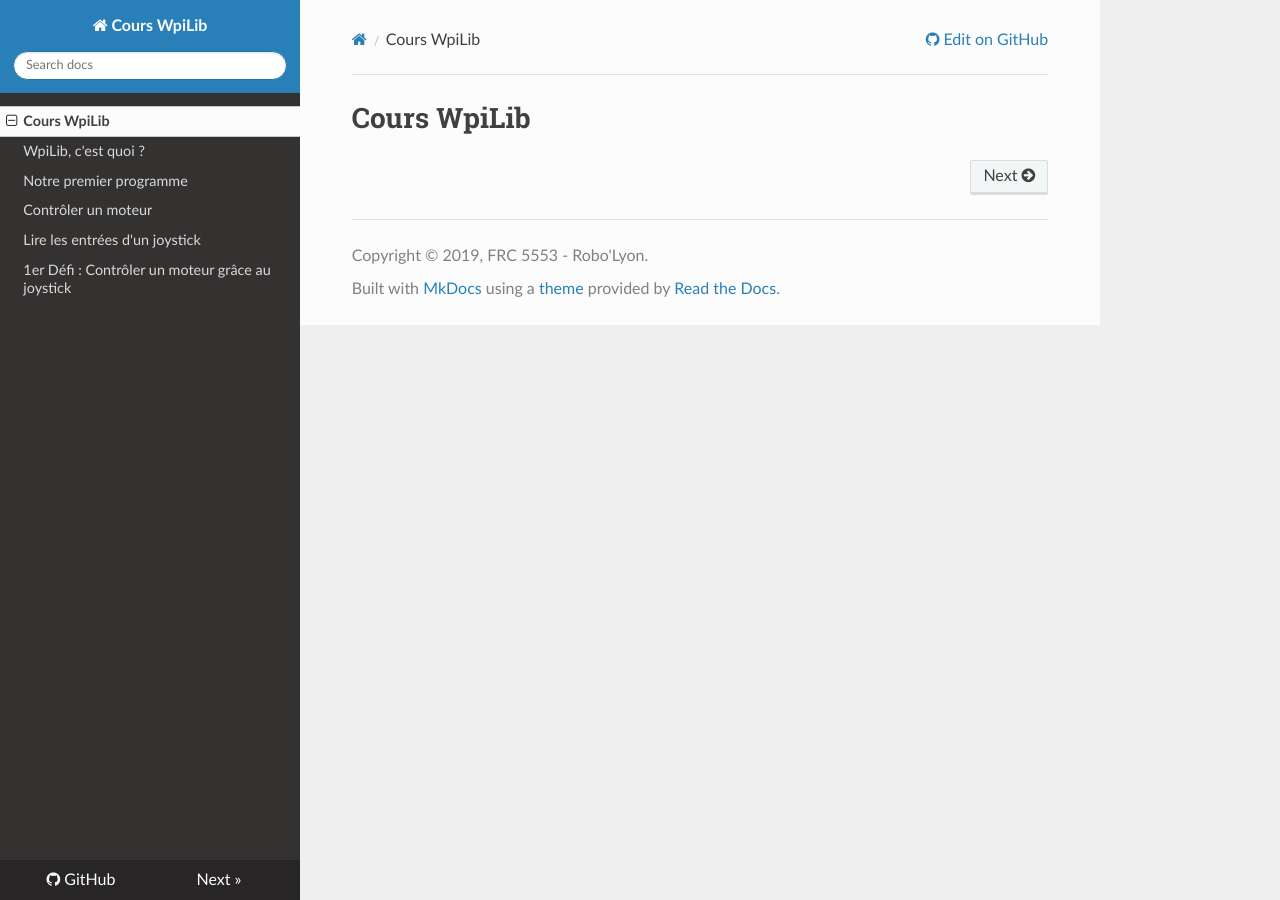
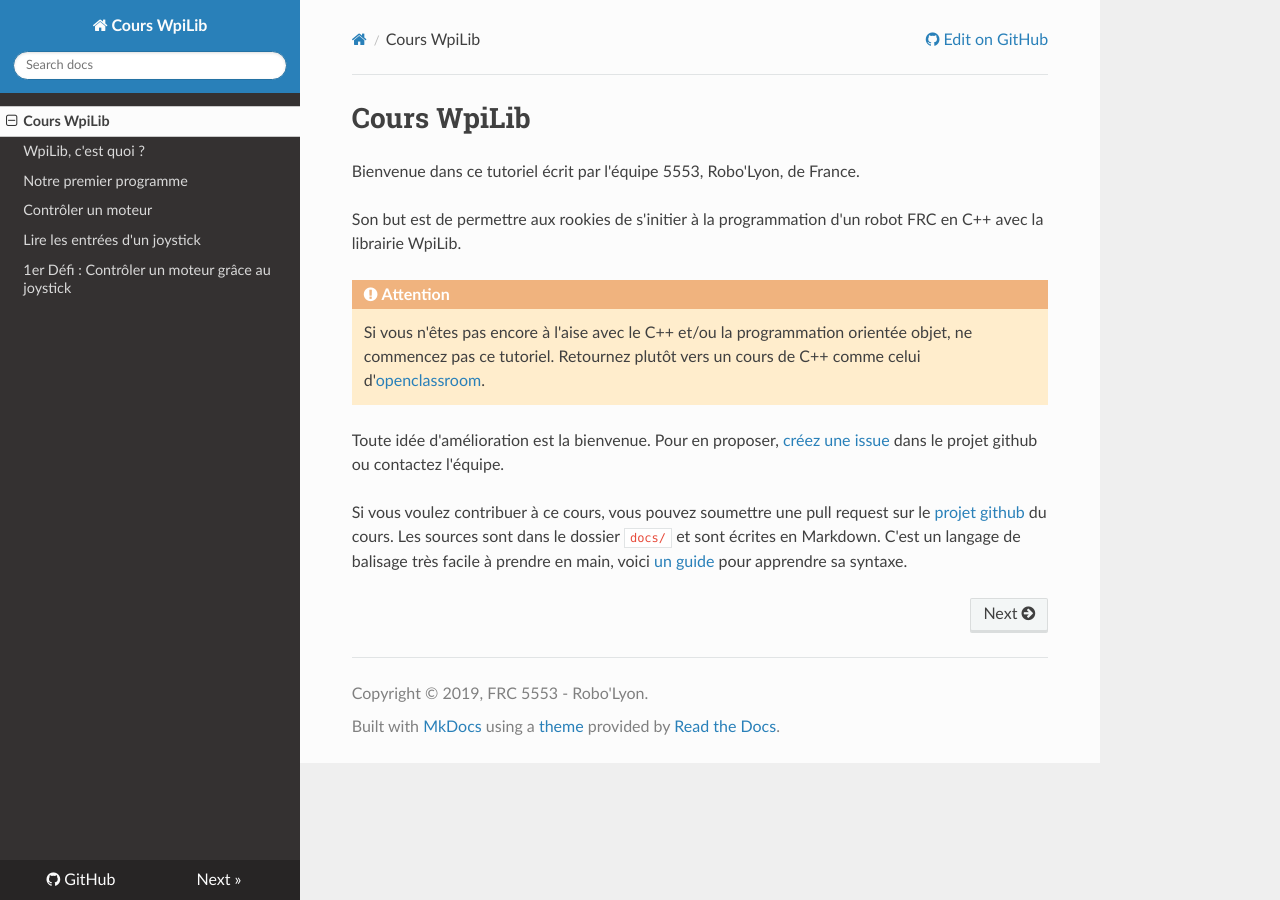
Before and after one commit to Team5553-RoboLyon/RoboLyon-Docs, an MkDocs documentation site: the page built from docs/index.md, in a window 1280 px wide. Built offline with MkDocs 1.6.1, drawn with Linux system fonts in a browser that asks for light colours; nearby versions of some CDN libraries.

```diff
--- a/docs/index.md
+++ b/docs/index.md
@@ -1 +1,12 @@
 # Cours WpiLib
+
+Bienvenue dans ce tutoriel écrit par l'équipe 5553, Robo'Lyon, de France.
+
+Son but est de permettre aux rookies de s'initier à la programmation d'un robot FRC en C++ avec la librairie WpiLib.
+
+!!! warning "Attention"
+    Si vous n'êtes pas encore à l'aise avec le C++ et/ou la programmation orientée objet, ne commencez pas ce tutoriel. Retournez plutôt vers un cours de C++ comme celui d'[openclassroom](https://openclassrooms.com/fr/courses/1894236-programmez-avec-le-langage-c).
+
+Toute idée d'amélioration est la bienvenue. Pour en proposer, [créez une issue](https://github.com/Team5553-RoboLyon/Cours-WpiLib/issues/new) dans le projet github ou contactez l'équipe.
+
+Si vous voulez contribuer à ce cours, vous pouvez soumettre une pull request sur le [projet github](https://github.com/Team5553-RoboLyon/Cours-WpiLib) du cours. Les sources sont dans le dossier `docs/` et sont écrites en Markdown. C'est un langage de balisage très facile à prendre en main, voici [un guide](https://guides.github.com/features/mastering-markdown/) pour apprendre sa syntaxe.
```
Also changed, not shown: README.md (added, +21 -0 lines), docs/5-Defi.md (+1 -1 lines).
